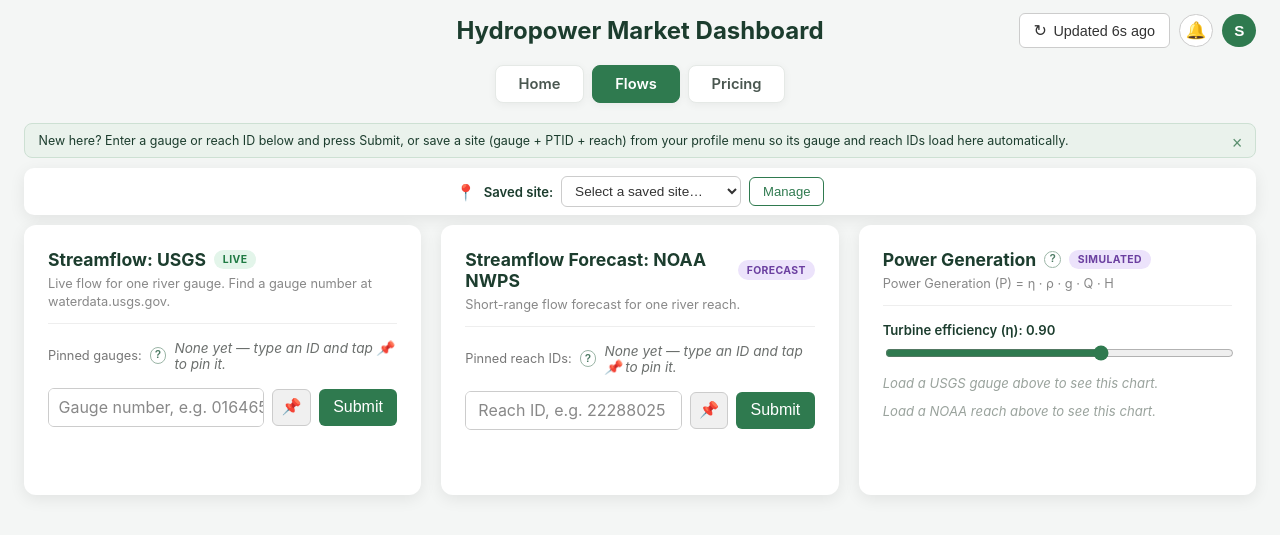
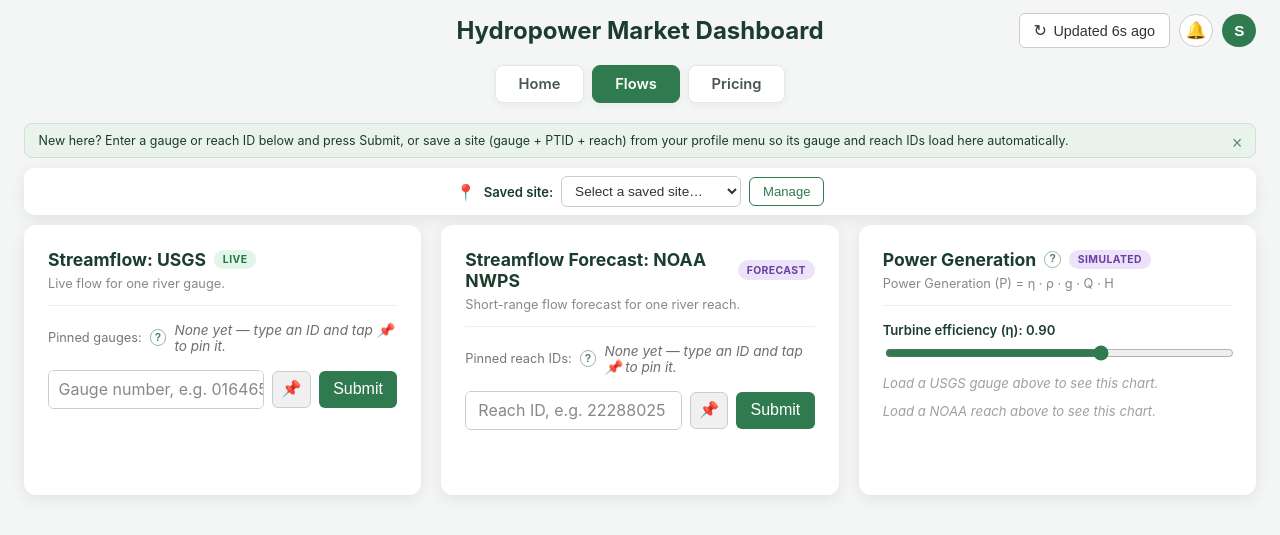
Before and after one commit to sakksham27/hydropower-market-dashboard, a Flask app: page /flows in a window 1280 px wide. Shown: the top 535 px of the page. Run offline with Flask 3, Linux system fonts and the light colour scheme; the visitor is signed in with stand-in values (Sample User, id 1); data that the repository does not hold is empty; some libraries are stand-ins or nearby versions.

Commit message:
Shorten the USGS streamflow panel's subtitle
Co-Authored-By: Claude Sonnet 5 <noreply@anthropic.com>
Claude-Session: https://claude.ai/code/session_013HsLWQKep2TtqGhTGsgPqu

```diff
--- a/app/templates/flows.html
+++ b/app/templates/flows.html
@@ -35,7 +35,7 @@
                 <h2 class="card-title">Streamflow: USGS</h2>
                 <span class="panel-badge panel-badge-live" title="Live gauge readings (source typically updates every 15 min)">LIVE</span>
             </div>
-            <p class="card-subtitle">Live flow for one river gauge. Find a gauge number at waterdata.usgs.gov.</p>
+            <p class="card-subtitle">Live flow for one river gauge.</p>
 
             <div class="pinned-container">
                 <span class="pinned-label">Pinned gauges:</span>
```
